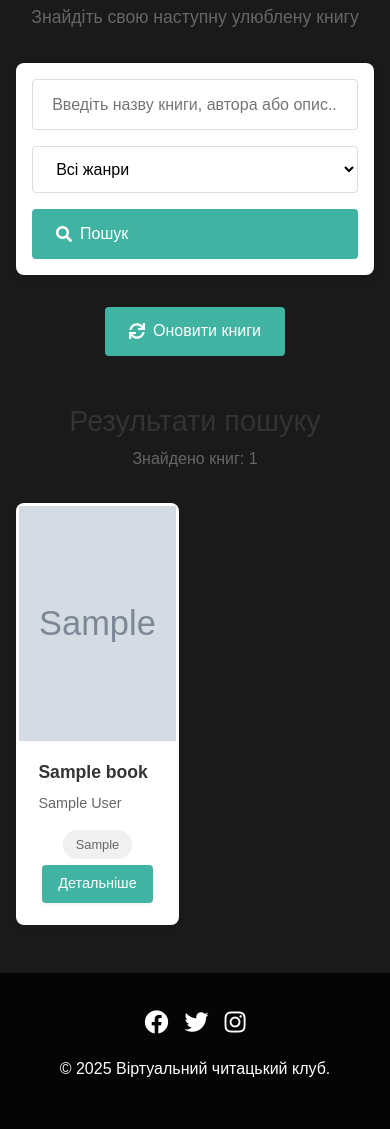
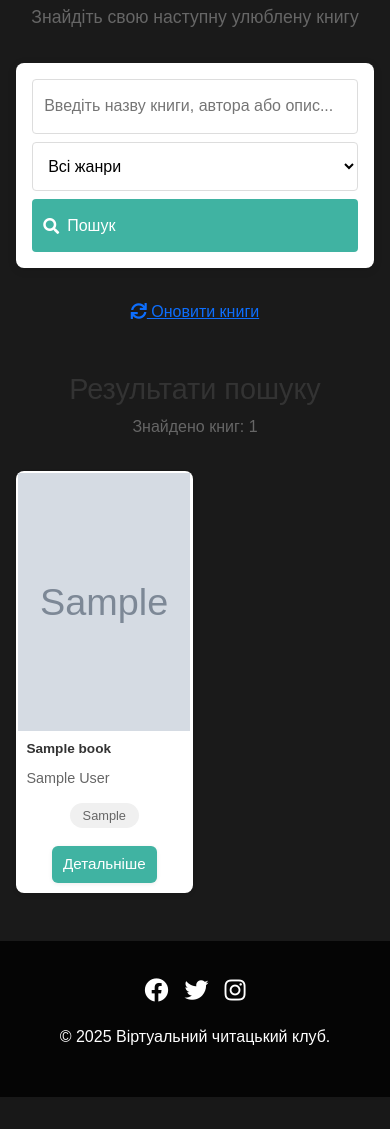
Before and after one commit to Wiaffaydi/Book-club, a Django app: page /book-search/ in a window 390 px wide. Shown: the part 138-1267 px from the top of the page. After the commit the page ends 1235 px from the top, so only its background shows below. Run offline with Django 5.2, Linux system fonts and the light colour scheme; a user stored in the database is signed in; tables that the repository leaves empty hold one stand-in row (values such as "Sample post"); grey boxes marked "Sample" are stand-in pictures.

Commit message:
обновил

```diff
--- a/bookclub/bookclub/settings.py
+++ b/bookclub/bookclub/settings.py
@@ -167,8 +167,8 @@ SOCIALACCOUNT_PROVIDERS = {
 }
 
 # Email settings
-ACCOUNT_EMAIL_REQUIRED = True
+ACCOUNT_SIGNUP_FIELDS = ['email*', 'username*', 'password1*', 'password2*']
 ACCOUNT_UNIQUE_EMAIL = True
-ACCOUNT_USERNAME_REQUIRED = True
-ACCOUNT_AUTHENTICATION_METHOD = 'username_email'
+# ACCOUNT_USERNAME_REQUIRED = True
+ACCOUNT_LOGIN_METHODS = {'username', 'email'}
 ACCOUNT_EMAIL_VERIFICATION = 'none'
--- a/bookclub/core/static/core/css/pages/search.css
+++ b/bookclub/core/static/core/css/pages/search.css
@@ -118,11 +118,15 @@
     width: 100%;
     max-width: 300px;
     margin: 0 auto;
+    padding: 0.5rem;
+    margin: 0;
+    min-height: 320px;
+    transition: box-shadow 0.3s, transform 0.2s;
 }
 
-.book-card:hover {
-    transform: translateY(-5px);
-    box-shadow: 0 4px 8px rgba(0, 0, 0, 0.15);
+.book-card:hover, .book-card:active {
+    box-shadow: 0 6px 16px rgba(0,0,0,0.18);
+    transform: translateY(-4px) scale(1.02);
 }
 
 .book-cover-link {
@@ -147,27 +151,36 @@
 }
 
 .book-info {
-    padding: 1.2rem;
+    padding: 0.7rem 0.5rem 0.5rem 0.5rem;
 }
 
 .book-title {
     display: block;
-    font-size: 1.1rem;
+    font-size: 1rem;
     font-weight: 600;
     color: #333;
     text-decoration: none;
-    margin-bottom: 0.5rem;
-    line-height: 1.4;
+    margin-bottom: 0.3rem;
+    line-height: 1.1;
+    overflow: hidden;
+    text-overflow: ellipsis;
+    white-space: nowrap;
+    margin-bottom: 0.3rem;
 }
 
 .book-title:hover {
     color: #40B3A2;
 }
 
-.book-author {
+.book-author, .book-genre {
     color: #666;
     font-size: 0.9rem;
     margin-bottom: 0.5rem;
+    line-height: 1.2;
+    max-width: 100%;
+    overflow: hidden;
+    text-overflow: ellipsis;
+    white-space: nowrap;
 }
 
 .book-description {
@@ -176,6 +189,7 @@
     line-height: 1.5;
     margin-bottom: 1rem;
     display: -webkit-box;
+    line-clamp: 3;
     -webkit-line-clamp: 3;
     -webkit-box-orient: vertical;
     overflow: hidden;
@@ -197,13 +211,15 @@
 }
 
 .read-button {
-    padding: 0.5rem 1rem;
+    padding: 0.6rem 1.2rem;
     background-color: #40B3A2;
     color: white;
     text-decoration: none;
-    border-radius: 4px;
-    font-size: 0.9rem;
+    border-radius: 6px;
+    font-size: 1.05rem;
     transition: background-color 0.3s;
+    margin-top: 0.5rem;
+    min-width: 120px;
 }
 
 .read-button:hover {
@@ -274,6 +290,25 @@
     }
 }
 
+@media (max-width: 768px) {
+    .books-grid {
+        gap: 0.5rem;
+    }
+    .book-card {
+        padding: 0.3rem;
+        min-height: 250px;
+    }
+    .read-button {
+        font-size: 1rem;
+        padding: 0.5rem 1rem;
+        min-width: 100px;
+    }
+    .search-input, .genre-select, .search-button {
+        font-size: 1.05rem;
+        padding: 1rem 1rem;
+    }
+}
+
 @media (max-width: 576px) {
     .books-grid {
         grid-template-columns: 1fr;
@@ -288,23 +323,61 @@
     }
 }
 
-.update-books-container {
-    margin-top: 1rem;
-    text-align: center;
+@media (max-width: 480px) {
+    .books-grid {
+        gap: 0.3rem;
+    }
+    .book-card {
+        padding: 0.15rem;
+        min-height: 180px;
+    }
+    .book-title {
+        font-size: 0.85rem;
+        min-height: 1.7em;
+        max-height: 1.7em;
+    }
+    .read-button {
+        font-size: 0.95rem;
+        padding: 0.45rem 0.7rem;
+        min-width: 90px;
+    }
+    .search-input, .genre-select, .search-button {
+        font-size: 1rem;
+        padding: 0.9rem 0.7rem;
+        width: 100%;
+        box-sizing: border-box;
+    }
+    .search-input-group {
+        flex-direction: column;
+        gap: 0.5rem;
+    }
 }
 
-.update-books-button {
-    display: inline-flex;
-    align-items: center;
-    gap: 0.5rem;
-    padding: 0.8rem 1.5rem;
-    background-color: #40B3A2;
-    color: white;
-    text-decoration: none;
-    border-radius: 4px;
-    transition: background-color 0.3s;
+/* --- КОММЕНТАРИИ --- */
+textarea, .comment-textarea {
+    min-height: 60px;
+    max-height: 300px;
+    width: 100%;
+    resize: vertical;
+    font-size: 1.05rem;
+    padding: 0.7rem 1rem;
+    border-radius: 6px;
 }
-
-.update-books-button:hover {
-    background-color: #359588;
+.comment-form button, .comment-form .btn, .comment-send, .comment-reply {
+    font-size: 1.05rem;
+    padding: 0.7rem 1.2rem;
+    margin-top: 0.5rem;
+    border-radius: 6px;
+    min-width: 110px;
 }
+@media (max-width: 480px) {
+    textarea, .comment-textarea {
+        font-size: 1rem;
+        padding: 0.6rem 0.7rem;
+    }
+    .comment-form button, .comment-form .btn, .comment-send, .comment-reply {
+        font-size: 0.95rem;
+        padding: 0.5rem 0.7rem;
+        min-width: 90px;
+    }
+}
```
